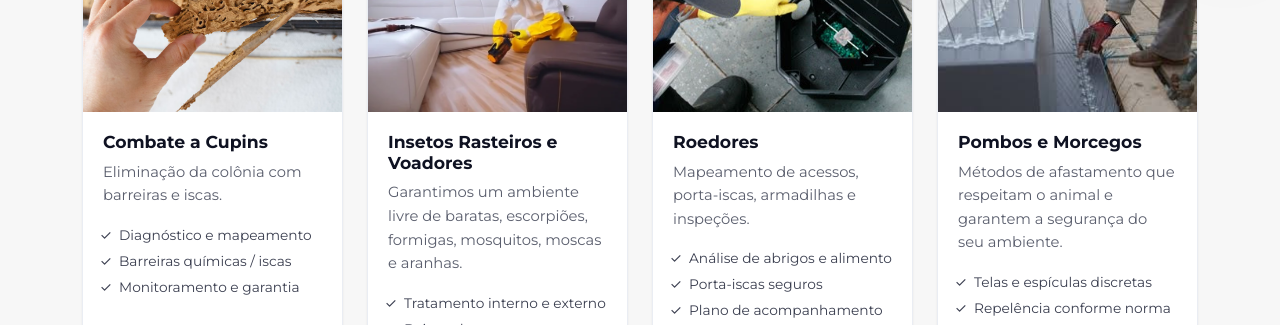
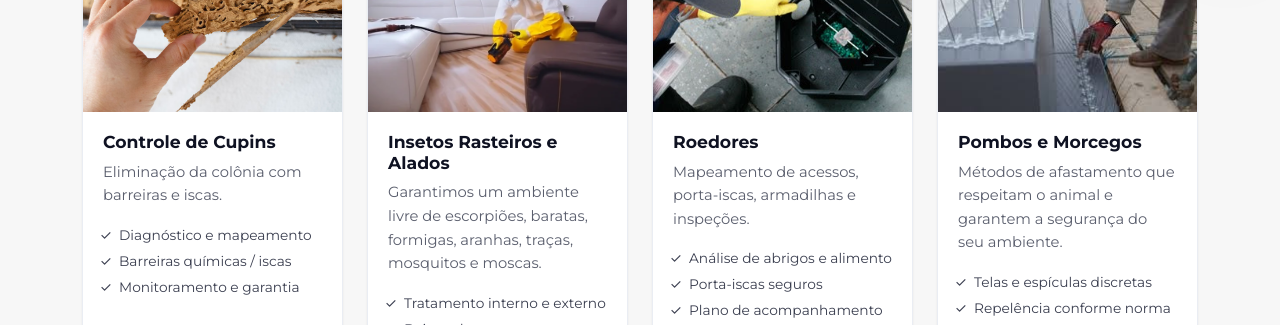
Before and after one commit to ZayraBarros/urban, a plain HTML site: page index.html in a window 1280 px wide. Shown: the part 840-1165 px from the top of the page. Drawn offline with nearby package versions, Linux system fonts and the light colour scheme.

Commit message:
Update index.html

```diff
--- a/index.html
+++ b/index.html
@@ -84,7 +84,7 @@
             <img src="images/cupim.webp" alt="Tratamento contra cupins" loading="lazy">
           </div>
           <div class="service-body">
-            <h3 class="service-title">Combate a Cupins</h3>
+            <h3 class="service-title">Controle de Cupins</h3>
             <p class="service-desc">Eliminação da colônia com barreiras e iscas. </p>
             <ul class="service-points">
               <li>Diagnóstico e mapeamento</li>
@@ -107,8 +107,8 @@
             <img src="images/controle-insetos-roedores-02.webp" alt="Controle de insetos rasteiros e voadores" loading="lazy">
           </div>
           <div class="service-body">
-            <h3 class="service-title">Insetos Rasteiros e Voadores</h3>
-            <p class="service-desc">Garantimos um ambiente livre de baratas, escorpiões, formigas, mosquitos, moscas e aranhas. </p>
+            <h3 class="service-title">Insetos Rasteiros e Alados</h3>
+            <p class="service-desc">Garantimos um ambiente livre de escorpiões, baratas, formigas, aranhas, traças, mosquitos e moscas.  </p>
             <ul class="service-points">
               <li>Tratamento interno e externo</li>
               <li>Baixo odor e segurança</li>
```
